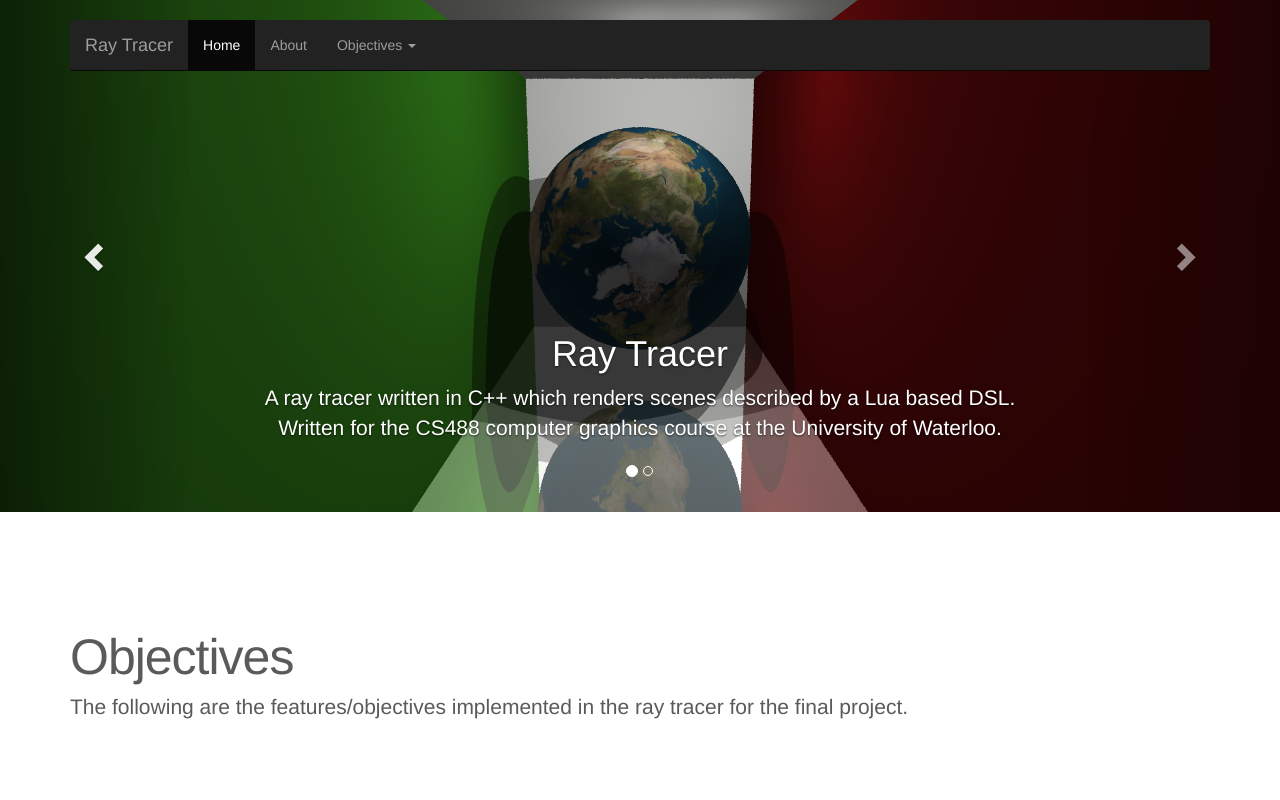
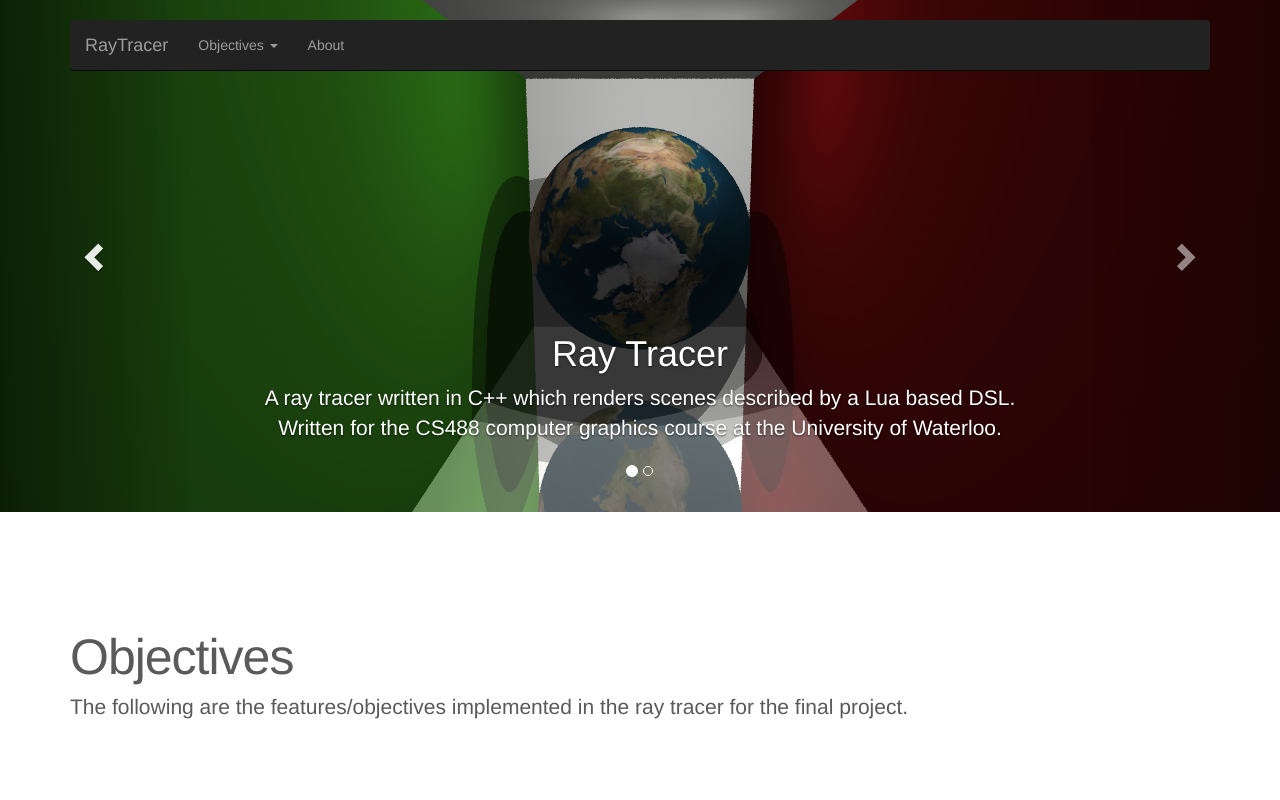
Before and after one commit to 0ctobyte/raytracer, a plain HTML site: page index.html in a window 1280 px wide. Shown: the top 800 px of the page. Drawn offline with Linux system fonts and the light colour scheme.

Commit message:
Minor updates

```diff
--- a/index.html
+++ b/index.html
@@ -6,11 +6,11 @@
     <meta http-equiv="X-UA-Compatible" content="IE=edge">
     <meta name="viewport" content="width=device-width, initial-scale=1">
     <!-- The above 3 meta tags *must* come first in the head; any other head content must come *after* these tags -->
-    <meta name="description" content="A RayTracer written in C++ for the CS488 computer graphics course">
+    <meta name="description" content="A ray tracer written in C++ for the CS488 computer graphics course">
     <meta name="author" content="Sekhar Bhattacharya">
     <!-- <link rel="icon" href="../../favicon.ico"> -->
 
-    <title>CS488 Ray Tracer</title>
+    <title>CS488 RayTracer</title>
 
     <!-- Bootstrap core CSS -->
     <link href="bootstrap/css/bootstrap.min.css" rel="stylesheet">
@@ -39,12 +39,10 @@
                 <span class="icon-bar"></span>
                 <span class="icon-bar"></span>
               </button>
-              <a class="navbar-brand" href="#">Ray Tracer</a>
+              <a class="navbar-brand" href="#">RayTracer</a>
             </div>
             <div id="navbar" class="navbar-collapse collapse">
               <ul class="nav navbar-nav">
-                <li class="active"><a href="#">Home</a></li>
-                <li><a href="#about">About</a></li>
                 <li class="dropdown">
                   <a href="#" class="dropdown-toggle" data-toggle="dropdown" role="button" aria-haspopup="true" aria-expanded="false">Objectives <span class="caret"></span></a>
                   <ul class="dropdown-menu">
@@ -60,6 +58,7 @@
                     <li><a href="#GLOSSY">Glossy Reflection</a></li>
                   </ul>
                 </li>
+                <li><a href="#about">About</a></li>
               </ul>
             </div>
           </div>
```
